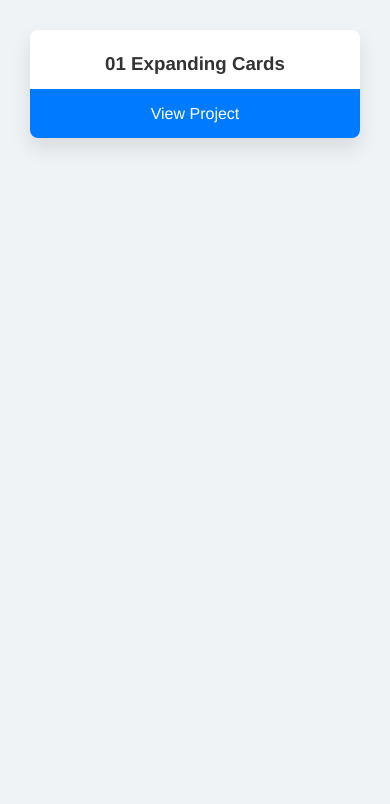
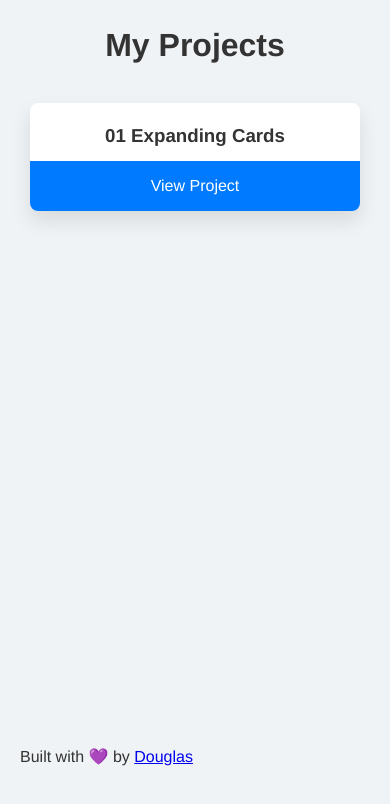
Before and after one commit to Jaleel-VS/HTML-CSS-JS-Mini-Projects, a plain HTML site: page index.html in a window 390 px wide. Drawn offline with Linux system fonts and the light colour scheme.

Commit message:
update styling

```diff
--- a/index.html
+++ b/index.html
@@ -9,8 +9,14 @@
     <script src="script.js" defer></script>
 </head>
 <body>
+<h1>My Projects</h1>
+<div class="content">
+    <div id="projectGrid" class="grid-container"></div>
+</div>
 
-<div id="projectGrid" class="grid-container"></div>
+<footer>
+    <p>Built with 💜 by <a href="https://github.com/jaleel-vs" target="_blank">Douglas</a></p>
+</footer>
 
 </body>
 </html>
--- a/style.css
+++ b/style.css
@@ -10,6 +10,17 @@ body {
     color: #333;
     padding: 20px;
     margin: 0;
+}
+
+h1 {
+    margin-top: 0;
+    text-align: center;
+}
+
+.content {
+    min-height: calc(80vh - 40px); /* Adjusted for the height of the footer */
+    display: flex;
+    flex-direction: column;
 }
 
 .grid-container {
@@ -72,3 +83,23 @@ body {
         padding: 10px;
     }
 }
+
+/* Responsive cards */
+
+@media (max-width: 400px) {
+    .card {
+        min-width: 100%;
+    }
+}
+
+/* Footer */
+
+.footer {
+    text-align: center;
+    padding: 10px 20px;
+    background: #333;
+    color: white;
+    position: sticky;
+    bottom: 0;
+    width: 100%;
+}
```
